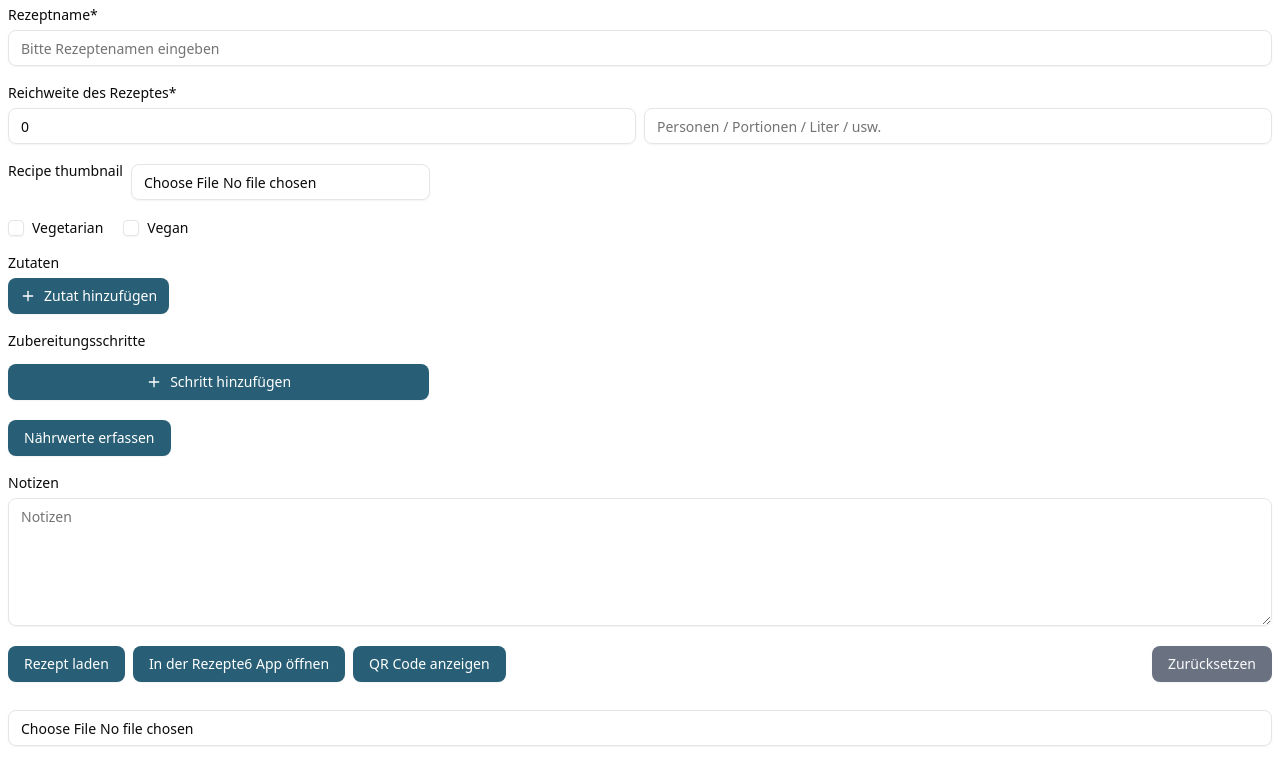
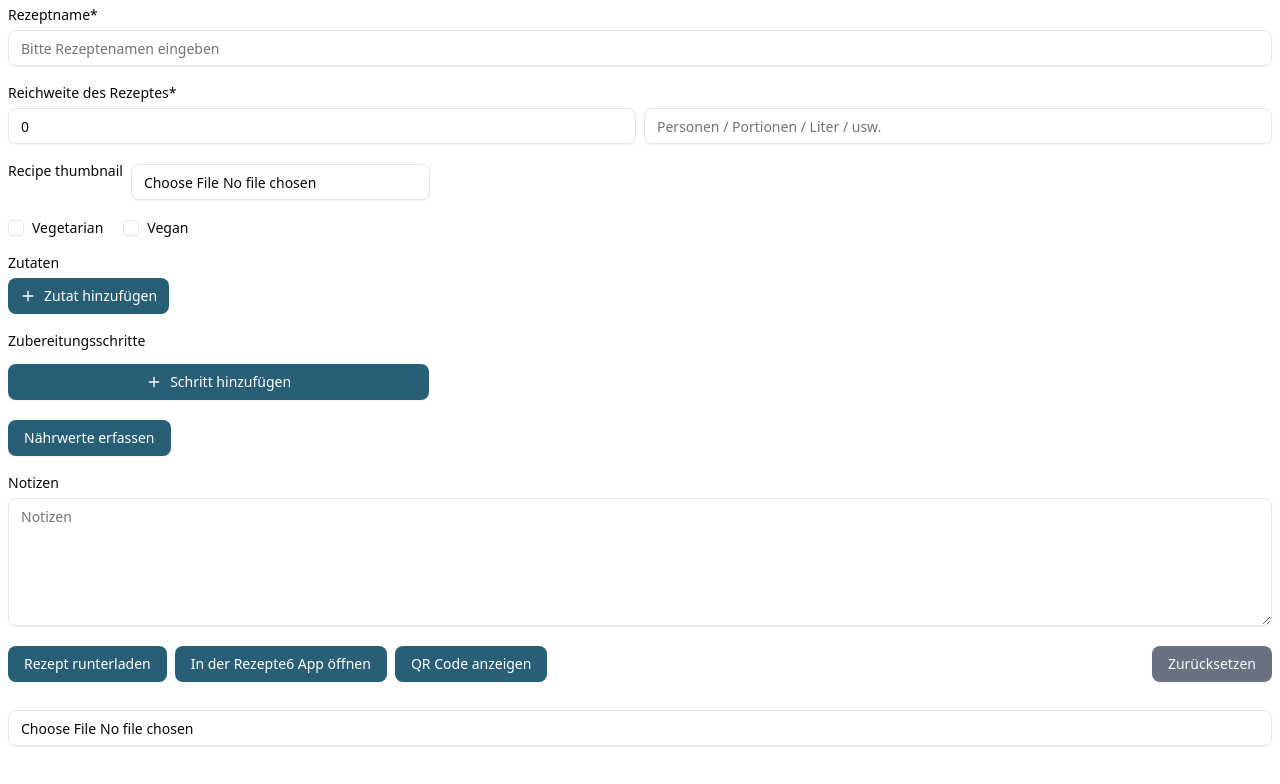
Before and after one commit to pawix135/haiko-recipe-app, a React (Vite) app: page / in a window 1280 px wide. Shown: the top 784 px of the page. Built offline with nearby package versions, Linux system fonts and the light colour scheme.

Commit message:
test mesasge

```diff
--- a/src/App.tsx
+++ b/src/App.tsx
@@ -78,7 +78,7 @@ function App() {
           <div className='flex flex-row space-x-2'>
             <Label htmlFor="thumbnail" className='flex flex-col'>Recipe thumbnail
               {formData.thumb.nail && (
-                <img src={formData.thumb.nail} alt="thumbnail" className="size-[150px]" />
+                <img src={formData.thumb.nail} alt="Vorschaubild" className="size-[150px]" />
               )}
             </Label>
             <ThumbnailImage />
--- a/src/constants/text.ts
+++ b/src/constants/text.ts
@@ -5,7 +5,7 @@ export const STEP_HEADLINE_NEXT_DEFAULT_TEXT = "Schritt"
 export const STEP_TEXTAREA_PLACEHOLDER = "Schritt"
 export const ADD_STEP_BUTTON_TEXT = "Schritt hinzufügen"
 
-//IngredientsFieldArray
+//IngredientsFieldArray^
 export const INGREDIENT_CHECKBOX_LABEL = "Überschrift"
 export const INGREDIENT_INPUT_MENGE_PLACEHOLDER = "Menge"
 export const INGREDIENT_INPUT_EINHEIT_PLACEHOLDER = "Einheit"
@@ -13,7 +13,7 @@ export const INGREDIENT_INPUT_ZUTAT_PLACEHOLDER = "Zutat"
 export const INGREDIENT_ADD_BUTTON_TEXT = "Zutat hinzufügen"
 
 //App
-export const DOWNLOAD_RECIPE_BUTTON_TEXT = "Rezept laden"
+export const DOWNLOAD_RECIPE_BUTTON_TEXT = "Rezept runterladen"
 export const OPEN_IN_APP_BUTTON_TEXT = "In der Rezepte6 App öffnen"
 export const QR_CODE_BUTTON_TEXT = "QR Code anzeigen"
 export const QR_CODE_DIALOG_TITLE = "Scanne den Code mit einem Gerät, auf dem Rezepte6 installiert ist."
```
